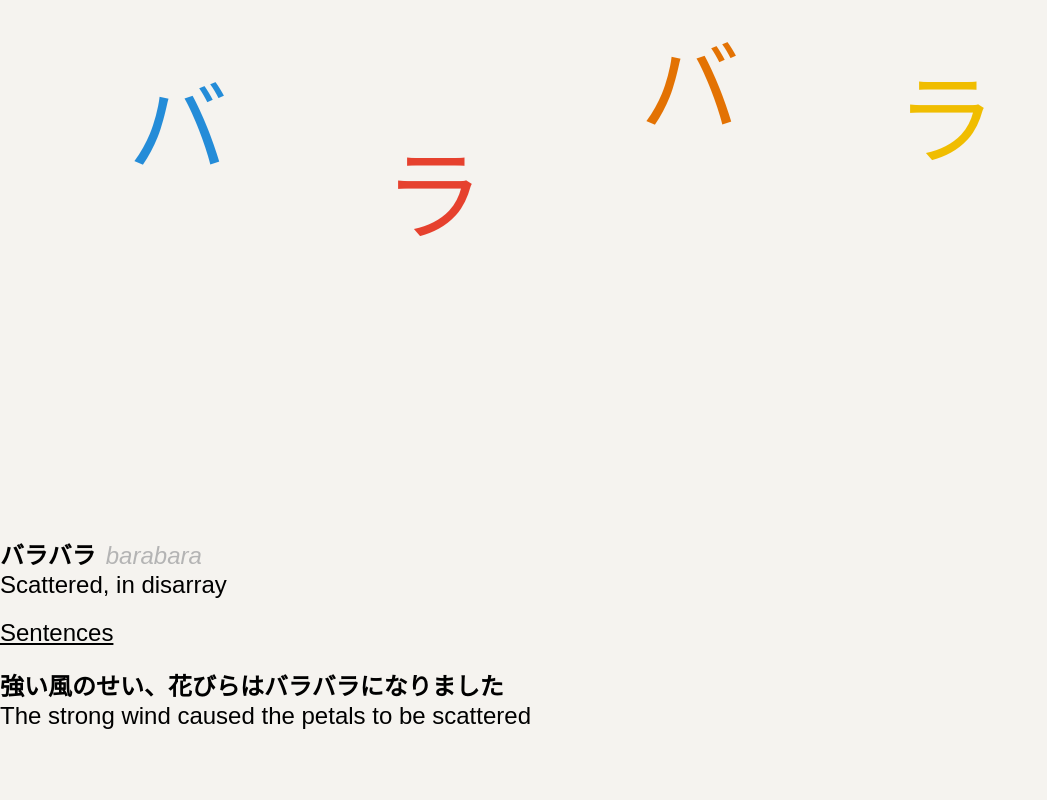
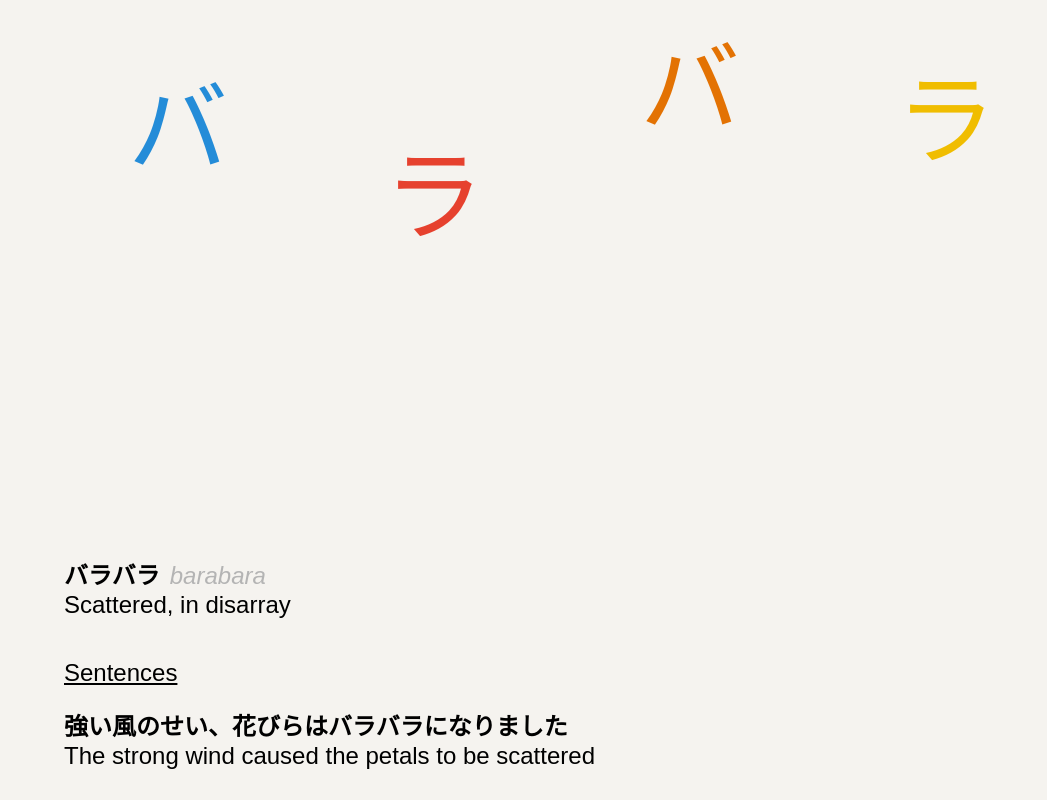
Before and after one commit to leedoughty/japanese-onomatopoeia, a React (Create React App) app: page /word/barabara in a window 1280 px wide. Shown: the part 264-1064 px from the top of the page, without its empty margins (0-1047 px from the left). Before the commit the page ends 1034 px from the top, so only its background shows below. Built offline with nearby package versions, Linux system fonts and the light colour scheme.

Commit message:
Update spacing of word and sentence components

```diff
--- a/src/App.scss
+++ b/src/App.scss
@@ -104,10 +104,7 @@ nav {
     font-weight: 200;
     font-size: $font-size-medium;
     text-decoration: underline;
-  }
-
-  .sentence-container {
-    padding-bottom: 40px;
+    margin-left: 5vw;
   }
 
   .japanese-sentence {
--- a/src/Sentence.js
+++ b/src/Sentence.js
@@ -1,11 +1,18 @@
 import React from "react";
+import styled from "styled-components";
+
+const SentenceContainer = styled.section`
+  width: 90vw;
+  margin: auto;
+  padding-bottom: 30px;
+`;
 
 function Sentence({ sentence, sentenceMeaning }) {
   return (
-    <section className="sentence-container">
+    <SentenceContainer>
       <p className="japanese-sentence">{sentence}</p>
       <p className="english-sentence">{sentenceMeaning}</p>
-    </section>
+    </SentenceContainer>
   );
 }
 
--- a/src/Word.js
+++ b/src/Word.js
@@ -1,13 +1,20 @@
 import React from "react";
+import styled from "styled-components";
+
+const WordContainer = styled.section`
+  width: 90vw;
+  margin: auto;
+  padding: 20px 0 20px 0;
+`;
 
 function Word({ id, word, meaning }) {
   return (
-    <section>
+    <WordContainer>
       <span className="japanese-word">{word}</span>
       <span className="romaji-word">{id}</span>
       <br />
       <span className="english-word">{meaning}</span>
-    </section>
+    </WordContainer>
   );
 }
 
```
